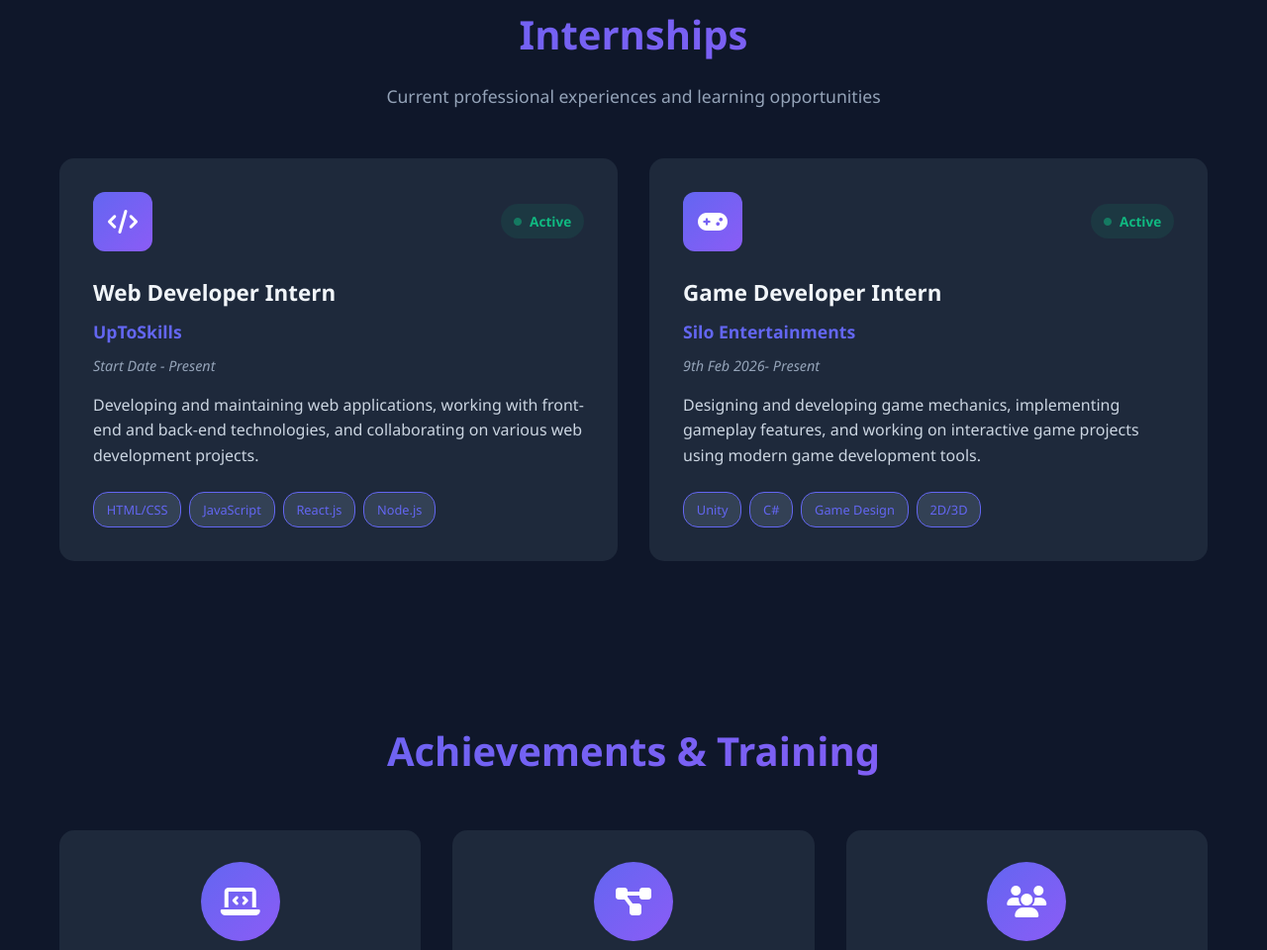
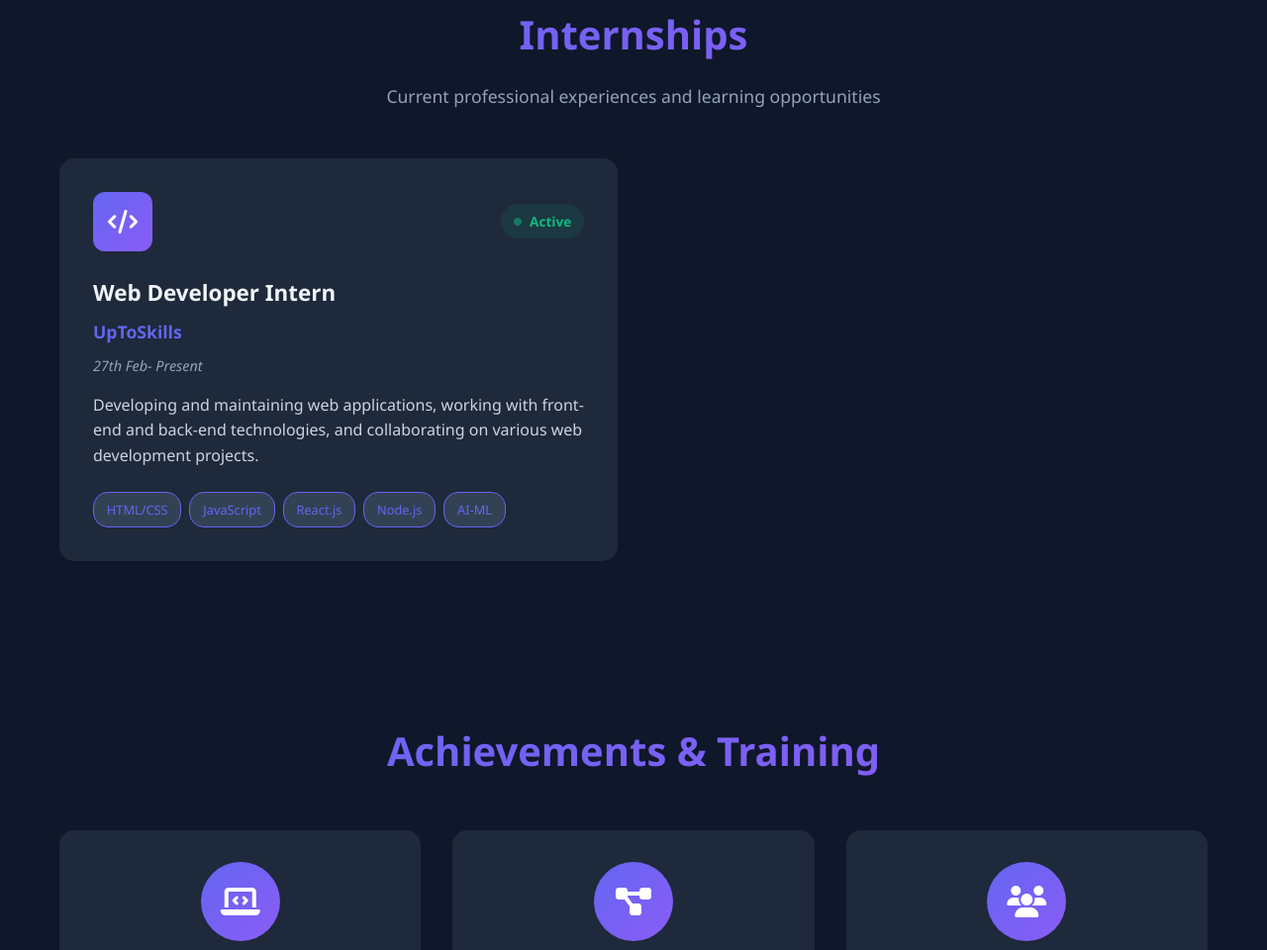
Before and after one commit to AnkitaPawar04/Ankita-Portfolio, a plain HTML site: page index.html in a window 1280 px wide. Shown: the part 6213-7173 px from the top of the page at 99% size. Drawn offline with Linux system fonts and the light colour scheme.

Commit message:
Modify internship details and skills in index.html
Updated internship period and added AI-ML skill tag.

```diff
--- a/index.html
+++ b/index.html
@@ -500,36 +500,14 @@
                     <div class="internship-content">
                         <h3>Web Developer Intern</h3>
                         <p class="company-name">UpToSkills</p>
-                        <p class="internship-period">Start Date - Present</p>
+                        <p class="internship-period">27th Feb- Present</p>
                         <p class="internship-description">Developing and maintaining web applications, working with front-end and back-end technologies, and collaborating on various web development projects.</p>
                         <div class="internship-skills">
                             <span class="skill-tag">HTML/CSS</span>
                             <span class="skill-tag">JavaScript</span>
                             <span class="skill-tag">React.js</span>
                             <span class="skill-tag">Node.js</span>
-                        </div>
-                    </div>
-                </div>
-
-                <div class="internship-card">
-                    <div class="internship-header">
-                        <div class="internship-icon">
-                            <i class="fas fa-gamepad"></i>
-                        </div>
-                        <div class="internship-status active">
-                            <i class="fas fa-circle"></i> Active
-                        </div>
-                    </div>
-                    <div class="internship-content">
-                        <h3>Game Developer Intern</h3>
-                        <p class="company-name">Silo Entertainments</p>
-                        <p class="internship-period">9th Feb 2026- Present</p>
-                        <p class="internship-description">Designing and developing game mechanics, implementing gameplay features, and working on interactive game projects using modern game development tools.</p>
-                        <div class="internship-skills">
-                            <span class="skill-tag">Unity</span>
-                            <span class="skill-tag">C#</span>
-                            <span class="skill-tag">Game Design</span>
-                            <span class="skill-tag">2D/3D</span>
+                             <span class="skill-tag">AI-ML</span>
                         </div>
                     </div>
                 </div>
```
